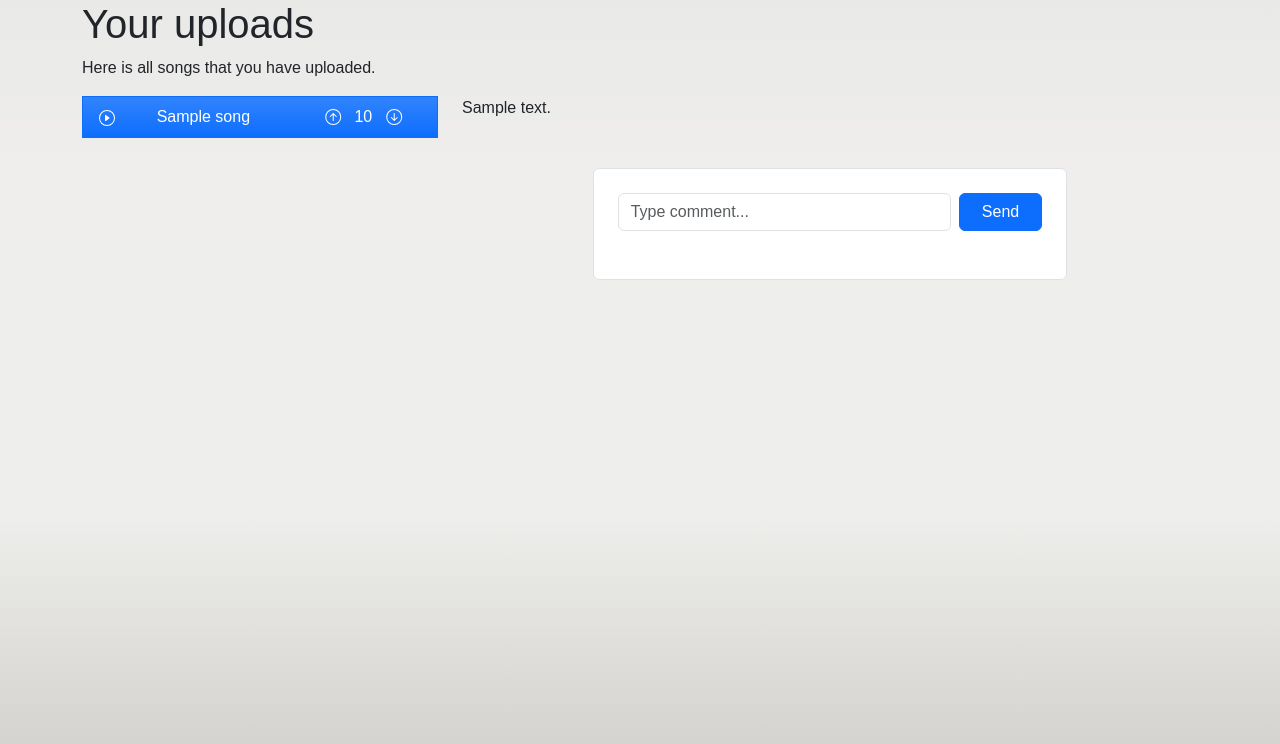
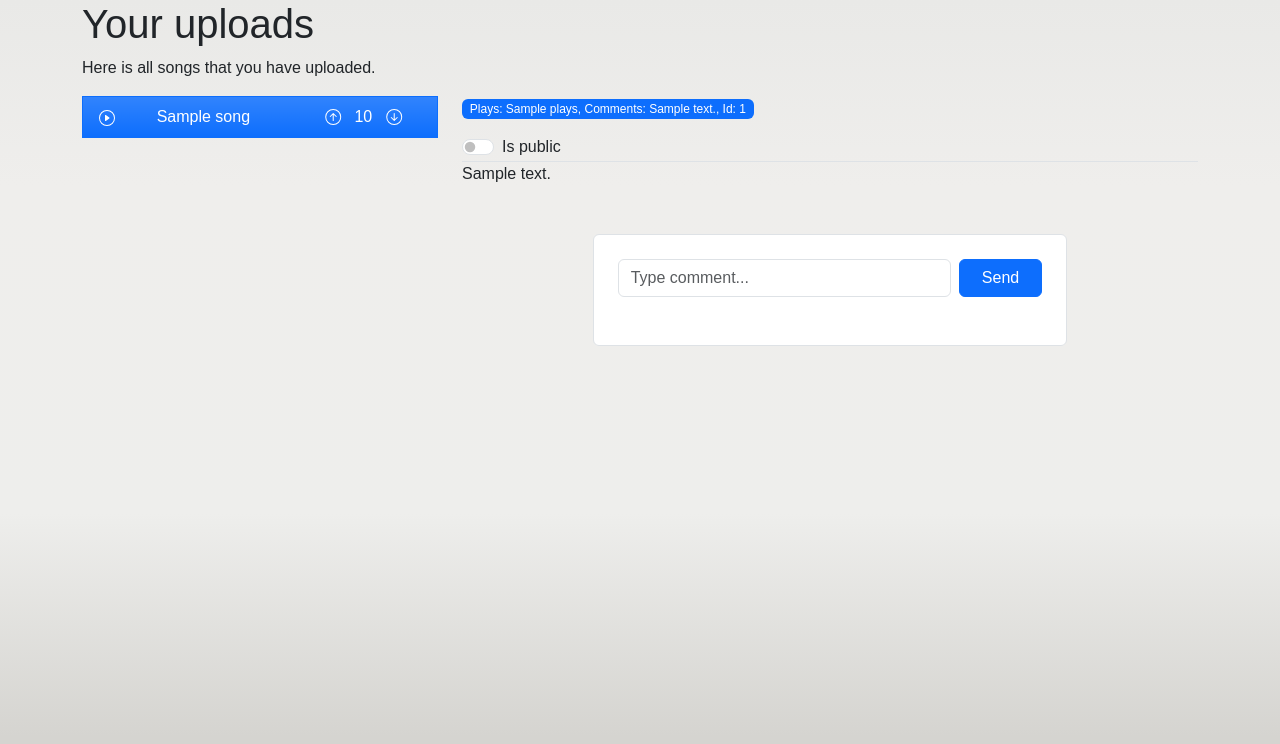
Before and after one commit to JohkuF/music-webapp, a Flask app: template src/templates/library.html in a window 1280 px wide, after a click that opens the changed part. Shown: the part 56-800 px from the top of the page. Run offline with Flask 3, Linux system fonts and the light colour scheme; the visitor is signed in with stand-in values (Sample User, id 1); the template is opened without the code that fills it: most values are stand-ins (such as "Sample title", 1, 10 or a date in 2020); some libraries are stand-ins or nearby versions.

Commit message:
Feature/musicstats (#22)
* Added is_public

* Added music stats

```diff
--- a/init.sql
+++ b/init.sql
@@ -33,7 +33,8 @@ CREATE TABLE users (
 CREATE TABLE songs (
     id SERIAL PRIMARY KEY,
     song_name TEXT,
-    song_description TEXT
+    song_description TEXT,
+    is_public BOOLEAN
 );
 
 CREATE TABLE song_metadata (
--- a/src/main.py
+++ b/src/main.py
@@ -82,7 +82,7 @@ def index():
 @app.route("/home")
 @check_login
 def home():
-    songs = get_songs(13)
+    songs = get_songs(13, is_public=True)
     likes = get_user_likes(db, session["user_id"])
 
     # Data to be put into appData
@@ -120,7 +120,7 @@ def explore():
 @app.route("/library")
 @check_login
 def library():
-    songs = get_songs(user_id=session["user_id"])
+    songs = get_songs(user_id=session["user_id"], is_public=None)
     likes = get_user_likes(db, session["user_id"])
 
     # Data to be put into appData
@@ -153,7 +153,9 @@ def settings():
 @app.route("/a", methods=["POST"])
 @check_login
 def action_commands():
-    if request.form["request_type"] == "admin-command" and is_admin(
+    """For handling different actions"""
+
+    if request.form.get("request_type") == "admin-command" and is_admin(
         db, session["user_id"]
     ):
         if "login-down" in request.form:
@@ -167,7 +169,7 @@ def action_commands():
 
         return redirect("/settings")
 
-    elif request.form["request_type"] == "password_reset":
+    elif request.form.get("request_type") == "password_reset":
         # TODO: reset password
         try:
             _new_password = bleach.clean(request.form["password"])
@@ -195,7 +197,7 @@ def action_commands():
 
         return redirect("/settings")
 
-    elif request.form["request_type"] == "account_delete":
+    elif request.form.get("request_type") == "account_delete":
 
         sql = text(
             """
@@ -215,6 +217,40 @@ def action_commands():
         logging.info(log_user(session["username"], "User deleted"))
         del session["username"]
         return redirect("/")
+
+    elif is_public := request.form.get("is_public_song"):
+        is_public = {"true": True, "false": False}.get(is_public, None)
+        assert is_public is not None
+
+        sql = """
+            UPDATE songs s
+            SET is_public = :is_public
+            FROM uploads u
+            WHERE (s.id = :song_id) AND
+                  (s.id = u.song_id) AND
+                  (u.user_id = :user_id);
+        """
+
+        db.session.execute(
+            text(sql),
+            {
+                "is_public": is_public,
+                "song_id": request.args["song_id"],
+                "user_id": session["user_id"],
+            },
+        )
+        db.session.commit()
+
+        logging.info(
+            log_user(
+                session["username"],
+                "Changed song rigths",
+                song_id=request.args["song_id"],
+                is_public=is_public,
+            )
+        )
+
+        return jsonify("Form processed successfully", 200)
 
     return redirect("/setting")
 
@@ -238,17 +274,20 @@ def get_messages(song_id=None):
     return messages_list
 
 
-@app.route("/songs")
-def get_songs(n: int | None = None, user_id: int | None = None):
-    sql = """SELECT songs.*, song_metadata.*
-        FROM songs
-        LEFT JOIN song_metadata ON songs.id = song_metadata.song_id
-        LEFT JOIN uploads u ON u.song_id = songs.id
-        WHERE (:user_id IS NULL OR u.user_id = :user_id)
-        ORDER BY (song_metadata.upvote - song_metadata.downvote) DESC
+@app.route("/songs", methods=["post"])
+def get_songs(
+    n: int | None = None, is_public: bool | None = True, user_id: int | None = None
+):
+
+    sql = """SELECT songs.*, song_metadata.*, u.user_id
+             FROM songs
+             LEFT JOIN song_metadata ON songs.id = song_metadata.song_id
+             LEFT JOIN uploads u ON u.song_id = songs.id
+             WHERE (:user_id IS NULL OR u.user_id = :user_id)
+               AND (:is_public IS NULL OR songs.is_public = :is_public)
+             ORDER BY (song_metadata.upvote - song_metadata.downvote) DESC
     """
-
-    params = {"user_id": user_id}
+    params = {"user_id": user_id, "is_public": is_public}
     if n:
         sql += "\nLIMIT :limit"
         params["limit"] = n
@@ -275,6 +314,10 @@ def send(song_id):
     sql = text(
         """INSERT INTO messages (song_id, user_id, upload_time, content)
     SELECT :song_id, id, NOW(), :content FROM users WHERE username = :username;
+
+    UPDATE song_metadata
+    SET comments = comments + 1
+    WHERE song_id = :song_id;
     """
     )
 
@@ -332,6 +375,9 @@ def login():
         logging.info(log_user(username, "login"))
 
     return redirect("/home")
+
+
+# TODO:TODO:TODO add is_public to the query
 
 
 @app.route("/logout", methods=["POST"])
@@ -479,11 +525,13 @@ def allowed_file(filetype):
 def upload_file():
 
     if request.method == "POST":
+
         if not get_upload_state(db):
             return "Upload closed by admin"
 
         # check if the post request has the file part
         if "file" not in request.files:
+            # TODO: flash not implemented in the frontend
             flash("No file part")
             return redirect(request.url)
 
@@ -492,6 +540,9 @@ def upload_file():
         username = bleach.clean(session["username"])
         song_name = bleach.clean(request.form["songName"]).strip()
         song_description = bleach.clean(request.form.get("description", None))
+
+        _is_public = bleach.clean(request.form.get("is_public", ""))
+        is_public = _is_public == "on"
 
         if not is_valid_name(song_name):
             return "Song name is not valid"
@@ -513,12 +564,14 @@ def upload_file():
             if os.path.exists(filepath):
                 filename = find_new_filename(path, filename)
 
+            # TODO:TODO:TODO add is_public to the query
             db.session.execute(
                 SQL_FILE_UPLOAD,
                 {
                     "username": username,
                     "song_name": song_name,
                     "song_description": song_description,
+                    "is_public": is_public,
                     "filepath": path,
                     "filename": filename,
                 },
@@ -561,6 +614,16 @@ def stream_music(music_id):
         )
 
     logging.info(log_user(session["username"], "Streaming song", song_name=filename))
+    sql = text(
+        """
+        UPDATE song_metadata
+        SET plays = plays + 1
+        WHERE song_id = :song_id
+    """
+    )
+
+    db.session.execute(sql, {"song_id": music_id})
+    db.session.commit()
 
     return send_file(filepath + filename, mimetype="audio/mp3")
     # TODO: Use this for radio feature
--- a/src/sql_commands.py
+++ b/src/sql_commands.py
@@ -8,11 +8,13 @@ SQL_FILE_UPLOAD = text(
         insert_song AS (
             INSERT INTO songs (
                 song_name,
-                song_description
+                song_description,
+                is_public
             )
             VALUES (
                 :song_name,
-                :song_description
+                :song_description,
+                :is_public
             )
             RETURNING id
         ),
--- a/src/templates/library.html
+++ b/src/templates/library.html
@@ -29,10 +29,10 @@
               role="tabpanel"
               aria-labelledby="list-{{song.id}}-list"
             >
-              {% set song_id = song.id %} {{ song.song_description }}
-              <div
-                class="overflow-auto"
-              >
+              <!-- Show song stats -->
+              {% include "stat-component.html" %} {% set song_id = song.id %} {{
+              song.song_description }}
+              <div class="overflow-auto">
                 {% include "chat-component2.html" %}
               </div>
             </div>
@@ -41,7 +41,7 @@
         </div>
       </div>
       <!-- The popup player -->
-      {% include 'popup-player-component.html' %}
-    {% endblock %} {% endif %}
+      {% include 'popup-player-component.html' %} {% endblock %} {% endif %}
+    </div>
   </body>
 </html>
--- /dev/null
+++ b/src/templates/stat-component.html
@@ -0,0 +1,56 @@
+<div class="border-bottom">
+  <p class="text-start badge text-bg-primary text-wrap fw-light">
+    Plays: {{ song.plays }}, Comments: {{ song.comments }}, Id: {{ song.song_id
+    }}
+  </p>
+  {% if song.user_id == session.user_id %}
+
+  <form id="publicForm" action="/a?song_id={{song.song_id}}" method="POST">
+    <input
+      type="hidden"
+      name="is_public_song"
+      value="none"
+      id="hiddenIsPublic"
+    />
+    <div class="form-check form-switch">
+      <!-- prettier-ignore -->
+      <input
+        class="form-check-input"
+        type="checkbox"
+        role="switch"
+        id="flexSwitchCheckChecked"
+        name="is_public"
+        onchange="sendChange()"
+        {% if song.is_public %} checked {% endif %}
+      />
+      <label class="form-check-label" for="flexSwitchCheckChecked"
+        >Is public</label
+      >
+    </div>
+  </form>
+  <script>
+    function sendChange() {
+      const form = document.getElementById("publicForm");
+      const hiddenInput = document.getElementById("hiddenIsPublic");
+      const checkbox = document.getElementById("flexSwitchCheckChecked");
+
+      hiddenInput.value = checkbox.checked ? "true" : "false";
+
+      const formData = new FormData(form);
+
+      fetch(form.action, {
+        method: form.method,
+        body: formData,
+      })
+        .then((response) => response.json())
+        .then((data) => {
+          console.log(data);
+        })
+        .catch((error) => {
+          console.error("Error:", error);
+        });
+    }
+  </script>
+
+  {% endif %}
+</div>
--- a/src/utils.py
+++ b/src/utils.py
@@ -164,4 +164,7 @@ def is_valid_name(name: str) -> bool:
 
 def songs_appData(songs) -> dict:
     """Parse songs sql request to be put into appData"""
-    return [{"id": song.song_id, "song_name": song.song_name} for song in songs]
+    return [
+        {"id": song.song_id, "song_name": song.song_name, "user_id": song.user_id}
+        for song in songs
+    ]
```
Also changed, not shown: src/templates/explore.html (+7 -4 lines), src/templates/home.html (+8 -8 lines), src/templates/upload.html (+18 -0 lines).
